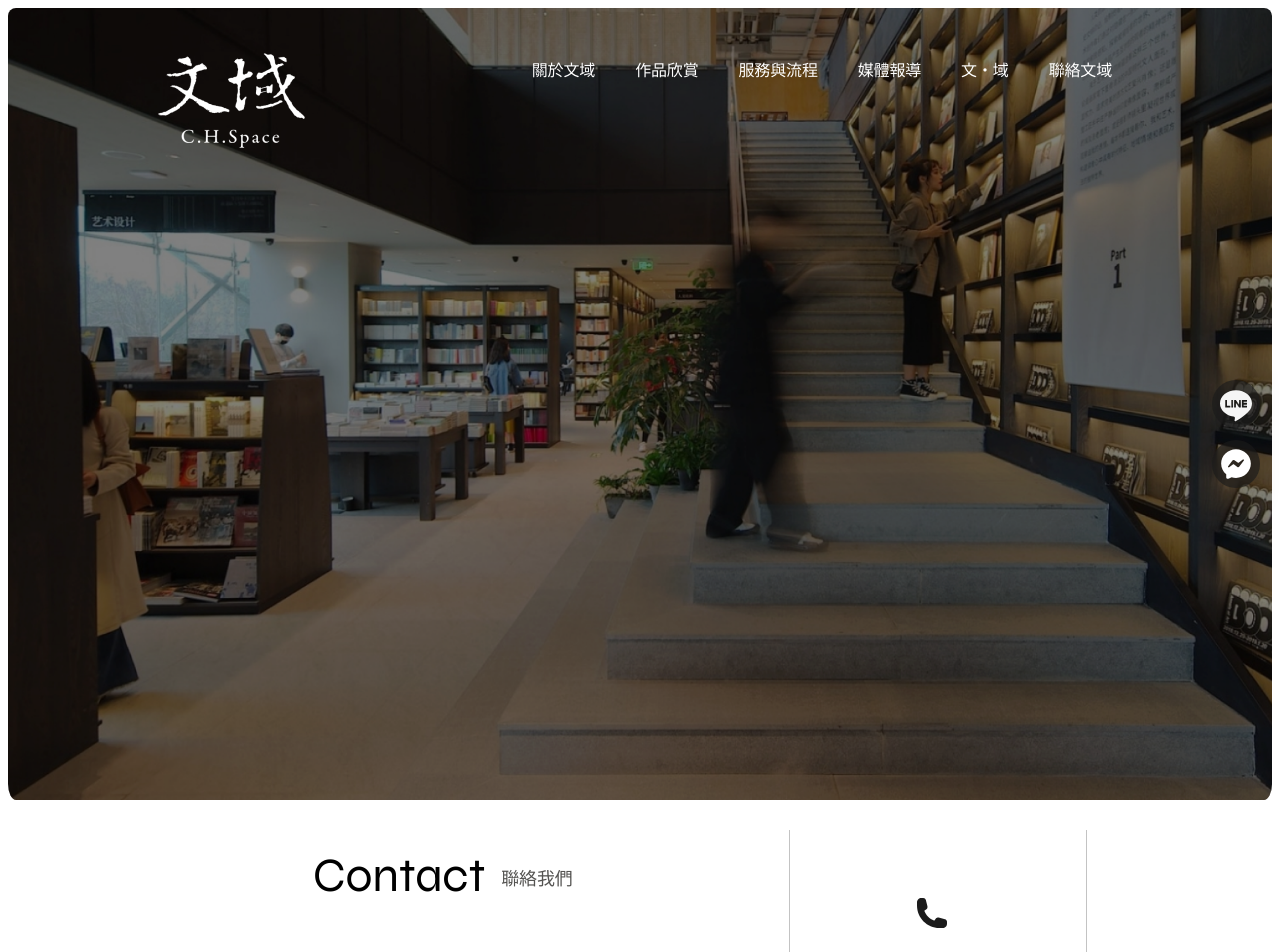
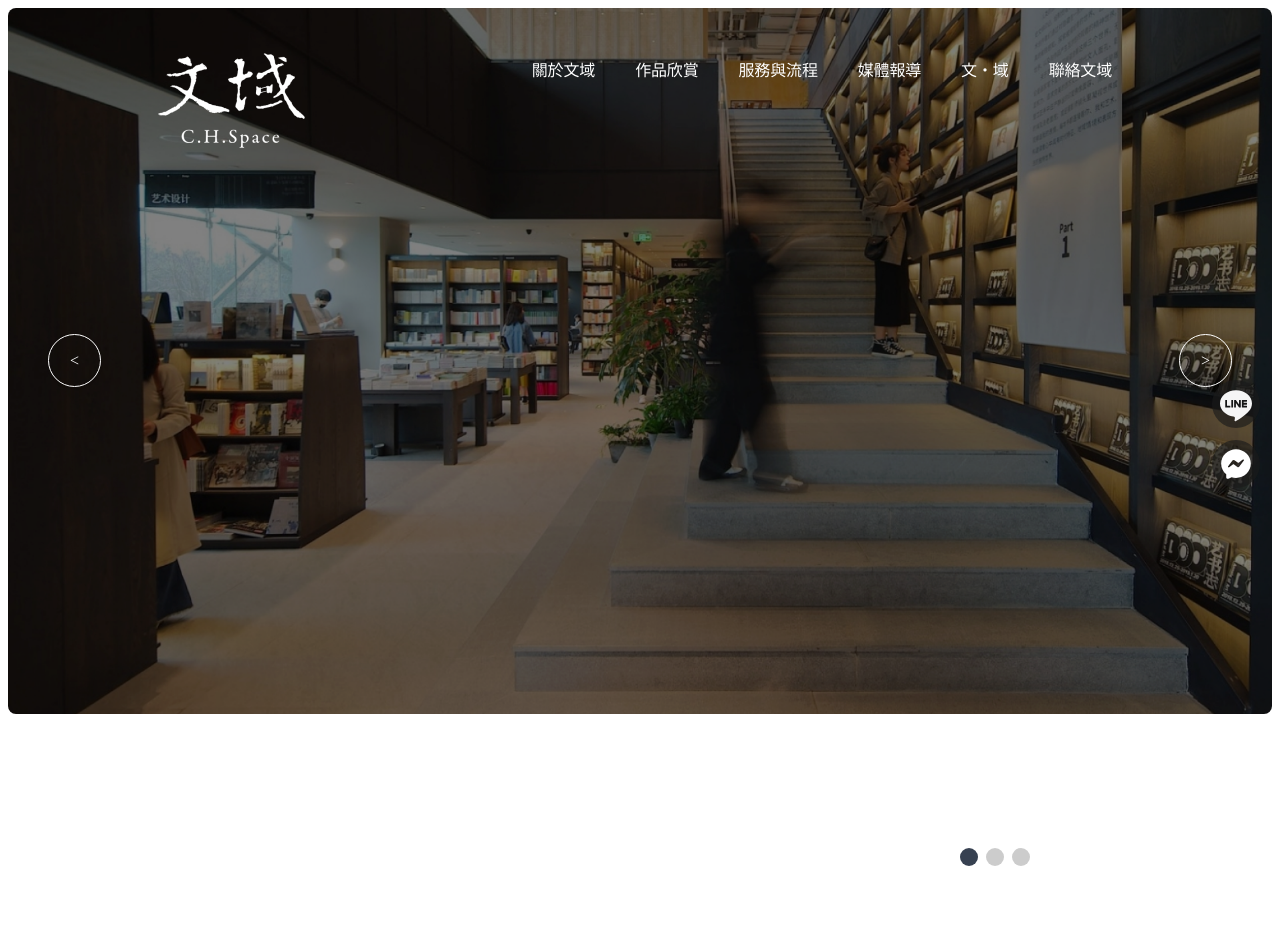
Before and after one commit to waherof29502/chspace-landing, a Next.js app: page /portfolio/work01 in a window 1280 px wide. Shown: the top 952 px of the page. Built offline with nearby package versions, Linux system fonts and the light colour scheme; a web font is replaced by a local one.

Commit message:
add carousel component

```diff
--- a/src/components/carousel.tsx
+++ b/src/components/carousel.tsx
@@ -0,0 +1,50 @@
+"use client"
+import React, { useState, useEffect } from 'react'
+
+type CarouselProps = {
+  children: React.ReactNode;
+  autoSlide?: boolean;
+  autoSlideInterval?: number;
+  curr:number;
+  setCurr:React.Dispatch<React.SetStateAction<number>>;
+}
+const Carousel = ({ children, autoSlide = false, autoSlideInterval = 3000 ,curr,setCurr}:CarouselProps) => {
+    // const [curr, setCurr] = useState(0)
+
+    const prev = () => setCurr((curr:number) => (curr === 0 ? React.Children.count(children) - 1 : curr - 1))
+
+    const next = () => setCurr((curr:number) => (curr === React.Children.count(children) - 1 ? 0 : curr + 1))
+
+    useEffect(() => {
+        if (!autoSlide) return
+        const slideInterval = setInterval(next, autoSlideInterval)
+        return () => clearInterval(slideInterval)
+    }, [])
+
+
+    return (
+        <div className='overflow-x-hidden overflow-y-visible relative rounded-lg'>
+            <div className='flex transition-transform ease-out duration-500' style={{ transform: `translateX(-${curr * 100}%)` }}>
+                {children}
+            </div>
+            <div className="absolute inset-0 flex items-center justify-between p-10">
+                <button onClick={prev} className='p-1 w-[53px] h-[53px] rounded-full border-1 shadow border-[1px] border-white border-solid text-white hover:bg-white/80 hover:text-primary'>
+                   &#60;
+                </button>
+                <button onClick={next} className='p-1 w-[53px] h-[53px] rounded-full border-1 shadow border-[1px] border-white border-solid text-white hover:bg-white/80 hover:text-primary'>
+                    &#62;
+                </button>
+            </div>
+            {/* 圖示於圖片中展示 */}
+            {/* <div className='absolute bottom-8 right-0 left-0'>
+                <div className='flex items-center justify-center gap-2'>
+                    {React.Children.toArray(children)?.map((_, i) => (
+                        <div key={i} className={`transition-all w-[18px] h-[18px] bg-black rounded-full  ${curr === i ? "p-0.5" : "bg-opacity-50"}`} />
+                    ))}
+                </div>
+            </div> */}
+        </div>
+    )
+}
+
+export default Carousel
--- a/src/components/contact-us.tsx
+++ b/src/components/contact-us.tsx
@@ -6,8 +6,8 @@ export default function ContactUs() {
   return (
     <>
       <section className='relative overflow-hidden'>
-        <div className='max-w-8xl flex flex-wrap items-center h-auto md:h-[625px] justify-center'>
-          <div className='px-2 md:px-20 text-black flex flex-col m-10'>
+        <div className='max-w-8xl flex flex-wrap items-center h-auto md:h-[625px] justify-evenly'>
+          <div className=' text-black flex flex-col m-10'>
             <div className='flex flex-col md:flex-row md:justify-start items-center'>
               <h1 className='font-syne text-[48px] font-normal capitalize'>
                 Contact
--- a/src/components/layouts/portfolio/portfolio-feature.tsx
+++ b/src/components/layouts/portfolio/portfolio-feature.tsx
@@ -47,7 +47,7 @@ export default function PortfolioFeature() {
               ))}
             </div>
 
-            {filterProjects().map((item:any)=>(
+            {filterProjects().map((item)=>(
               <PortfolioCard
               key={item.id}
               imageSrc={item.src}
--- a/src/components/layouts/works/work-01.tsx
+++ b/src/components/layouts/works/work-01.tsx
@@ -1,32 +1,64 @@
-
+"use client"
+import React, { useState, useEffect } from 'react'
 import Image from 'next/image';
 import HeroBg from '@/public/images/hero-image.png';
+import Carousel from '@/src/components/carousel'
+import img1 from '@/public/images/hero-image.png'
+import img2 from '@/public/images/hero-image.png'
+import img3 from '@/public/images/hero-image.png'
+import Lightbox from '../../lightbox';
+// export const SLIDERS =[
+//   {id:1,src:'/images/2-1.png',title:'三重陳宅｜寧靜致遠',location:'新北市 三重',link:'/portfolio/work01',category:'住宅設計'},
+//   {id:2,src:'/images/2-2.png',title:'內湖羅宅｜漫光滋養',location:'台北市 內湖',link:'/portfolio/work02',category:'住宅設計'},
+//   {id:3,src:'/images/2-3.png',title:'陽明山李宅｜山嵐藝廊',location:'台北市 陽明山',link:'/portfolio/work03',category:'住宅設計'},
+//   {id:4,src:'/images/2-4.png',title:'台灣室內設計週｜漢斯希爾展館',location:'南港展覽館1館',link:'/portfolio/work04',category:'書店設計'},
+//   {id:5,src:'/images/2-5.png',title:'金灣閱潮書店｜閱潮咖啡區',location:'廣州珠海 金灣市',link:'/portfolio/work05',category:'書店設計'},
+//   {id:6,src:'/images/2-6.png',title:'心之所憩｜生活的模樣',location:'台北市 中山區',link:'/portfolio/work06',category:'住宅設計'},
+
+// ]
+export const SLIDERS =[
+  {id:1,src:'/images/hero-image.png'},
+  {id:2,src:'/images/hero-image.png'},
+  {id:3,src:'/images/hero-image.png'},
+  {id:4,src:'/images/hero-image.png'},
+]
+export const SLIDER =[
+  '/images/hero-image.png',
+'/images/hero-image.png',
+'/images/hero-image.png',
+'/images/hero-image.png',
+]
+export default function Work01() {
+  const [curr, setCurr] = useState(0)
 
 
-export const SLIDERS =[
-  {id:1,src:'/images/2-1.png',title:'三重陳宅｜寧靜致遠',location:'新北市 三重',link:'/portfolio/work01',category:'住宅設計'},
-  {id:2,src:'/images/2-2.png',title:'內湖羅宅｜漫光滋養',location:'台北市 內湖',link:'/portfolio/work02',category:'住宅設計'},
-  {id:3,src:'/images/2-3.png',title:'陽明山李宅｜山嵐藝廊',location:'台北市 陽明山',link:'/portfolio/work03',category:'住宅設計'},
-  {id:4,src:'/images/2-4.png',title:'台灣室內設計週｜漢斯希爾展館',location:'南港展覽館1館',link:'/portfolio/work04',category:'書店設計'},
-  {id:5,src:'/images/2-5.png',title:'金灣閱潮書店｜閱潮咖啡區',location:'廣州珠海 金灣市',link:'/portfolio/work05',category:'書店設計'},
-  {id:6,src:'/images/2-6.png',title:'心之所憩｜生活的模樣',location:'台北市 中山區',link:'/portfolio/work06',category:'住宅設計'},
 
-]
-export default function Work01() {
   return (
     <section className='relative'>
-     <div className='w-full min-h-screen flex items-center justify-center relative'>
-    {/* Hero image */}
-     <Image
-          className='pl-2 pr-2 pt-2 pb-2 md:pb-0 rounded-2xl object-cover'
-          src={HeroBg}
-          fill
-          alt='hero-bg'
+
+       <div className="max-w-9xl min-h-screen p-2 ">
+        <Carousel autoSlide={false} setCurr={setCurr} curr={curr} >
+           {SLIDERS.map((item)=>(
+                <Image key={item.id} src={item.src} width={1920} height={1500} alt="12"  />
+           ))}
+        </Carousel>
+         {/* {showLightbox && (
+        <Lightbox
+          images={SLIDER}
+          selectedImage={selectedImage}
+          closeLightbox={() => setShowLightbox(false)}
         />
-    </div>
-    <div style={{backgroundImage:`url(${SLIDERS[0].src})`}} className='w-full h-full bg-center bg-cover duration-500'>
+      )} */}
 
-    </div>
+      </div>
+        <div className='flex justify-end mt-12 mr-[250px]'>
+                <div className='flex items-center justify-center gap-2'>
+                    {[1,2,3].map((_, i) => (
+                        <div key={i} className={`transition-all w-[18px] h-[18px] bg-black rounded-full  ${curr === i ? "p-0.5 bg-gray-700" : "bg-opacity-20"}`} />
+                    ))}
+                </div>
+            </div>
+
 
     </section>
   );
--- /dev/null
+++ b/src/components/lightbox.tsx
@@ -0,0 +1,49 @@
+'use client'
+import React, { useState } from 'react';
+import Image from 'next/image';
+
+const Lightbox = ({ images, selectedImage, closeLightbox }:any) => {
+  const [currentImage, setCurrentImage] = useState(selectedImage);
+
+  const prevImage = () => {
+    if (currentImage > 0) {
+      setCurrentImage(currentImage - 1);
+    }
+  };
+
+  const nextImage = () => {
+    if (currentImage < images.length - 1) {
+      setCurrentImage(currentImage + 1);
+    }
+  };
+
+  return (
+    <div className="fixed top-0 left-0 w-full h-full flex items-center justify-center bg-black bg-opacity-90">
+      {/* <button
+        onClick={closeLightbox}
+        className="absolute top-[140px] right-4 text-white text-3xl cursor-pointer"
+      >
+        &#x2715;
+      </button> */}
+      <div className="max-h-full max-w-full relative">
+        <Image src={images[currentImage]} width={1920} height={1500} alt="12" />
+
+
+        {/* <button
+          onClick={prevImage}
+          className="absolute top-0 left-0 h-full w-1/2 flex items-center justify-center text-white text-3xl cursor-pointer"
+        >
+          &#x2190;
+        </button> */}
+        <button
+          onClick={nextImage}
+          className="absolute top-0 right-0 h-full w-1/2 flex items-center justify-center text-white text-3xl cursor-pointer"
+        >
+          &#x2192;
+        </button>
+      </div>
+    </div>
+  );
+};
+
+export default Lightbox;
--- a/src/components/portfolio.tsx
+++ b/src/components/portfolio.tsx
@@ -20,7 +20,7 @@ export default function Portfolio() {
   return (
     <>
       <section className='relative overflow-hidden'>
-        <div className='relative max-w-8xl mx-auto px-4 sm:px-6 2xl:px-[156px]'>
+        <div className='relative max-w-8xl mx-auto px-4 sm:px-6 md:px-[50px] xl:px-[100px] 2xl:px-[235px]'>
           <div className='py-2 md:py-20'>
             <div className='text-primary flex flex-col md:flex-row md:justify-start items-center mt-10 md:mt-0 mb-[60px] md:mb-0'>
               <h1 className='font-syne text-[48px] font-normal capitalize'>
--- a/src/components/service.tsx
+++ b/src/components/service.tsx
@@ -16,7 +16,7 @@ export default function Service() {
       <div className='relative max-w-8xl items-center mx-auto px-4 sm:px-6 justify-center lg:mx-[10px] xl:mx-[90px] 2xl:mx-[100px]'>
         <div className='py-12 md:py-20'>
           {/* Section header */}
-          <div className='text-primary flex flex-col md:ml-[80px] md:flex-row md:justify-start items-center 2xl:mb-[40px]'>
+          <div className='text-primary flex flex-col md:ml-[30px] xl:ml-[10px] 2xl:ml-[120px] md:flex-row md:justify-start items-center 2xl:mb-[40px]'>
             <h1 className='font-syne text-[48px] font-normal capitalize'>
               Service
             </h1>
--- a/src/constants/index.ts
+++ b/src/constants/index.ts
@@ -37,3 +37,5 @@ export const PORTFOLIO_PAGE_ITEMS =[
   {id:6,src:'/images/2-6.png',title:'心之所憩｜生活的模樣',location:'台北市 中山區',link:'/portfolio/work06',category:'住宅設計'},
 
 ]
+
+export const slides = ['/images/2-1.png', '/images/2-1.png', '/images/2-1.png'];
```
